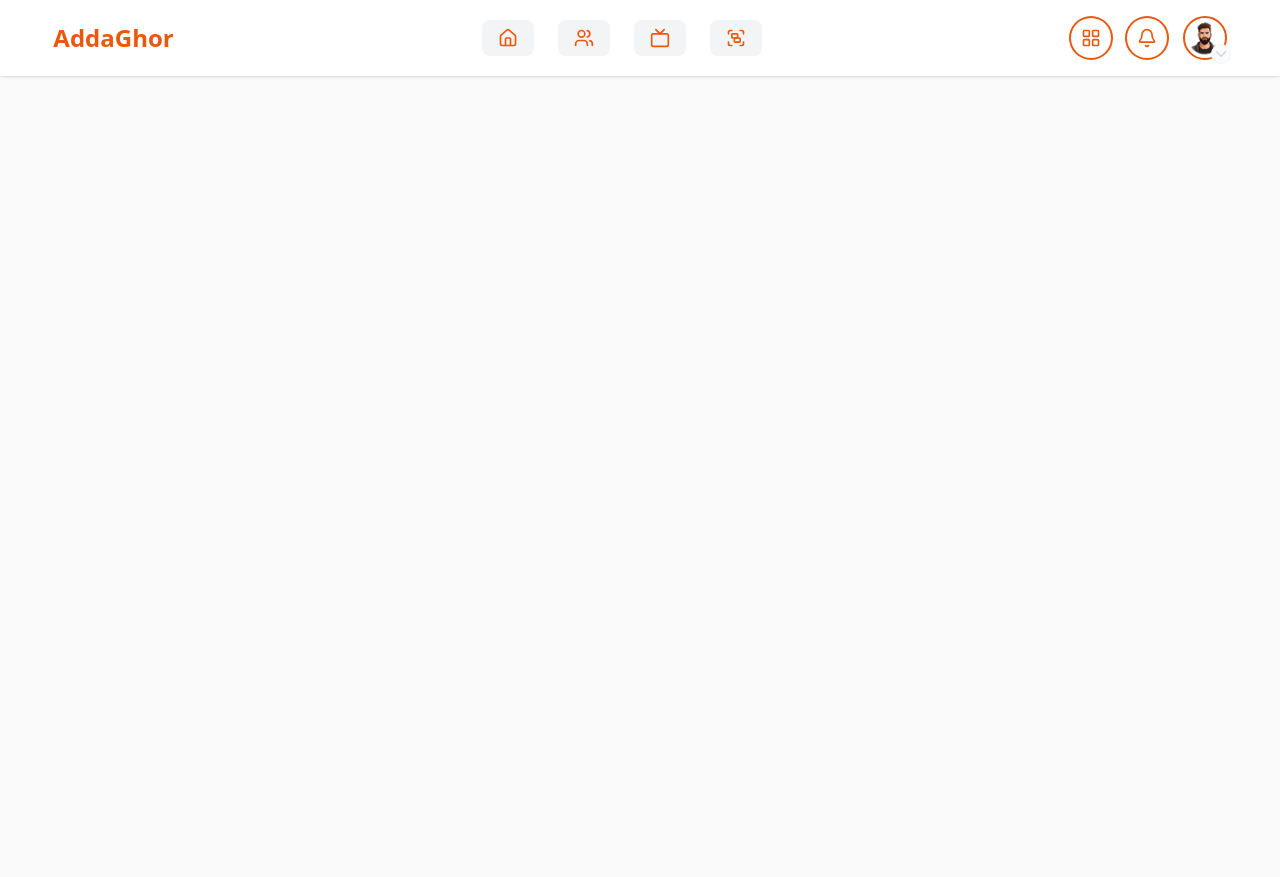
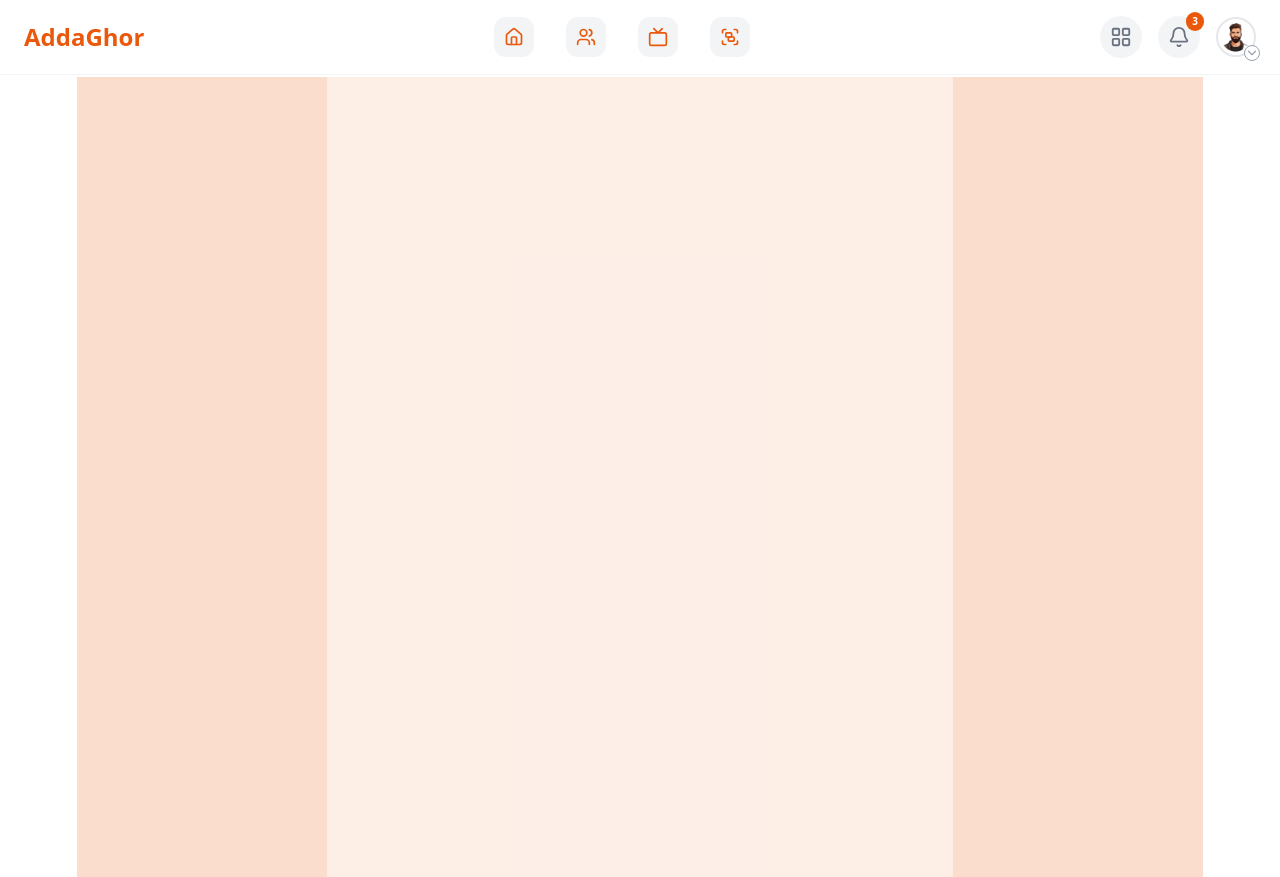
Before and after one commit to alaminislam34/addaghor-social-website, a Next.js app: page / in a window 1280 px wide. Built offline with nearby package versions, Linux system fonts and the light colour scheme.

Commit message:
added fully functional navbar g

```diff
--- a/src/app/(home)/components/Shared/Header/Navbar.jsx
+++ b/src/app/(home)/components/Shared/Header/Navbar.jsx
@@ -11,21 +11,51 @@ import {
 } from "lucide-react";
 import Image from "next/image";
 import Link from "next/link";
-import { useState } from "react";
+import { useEffect, useRef, useState } from "react";
 
 function Navbar() {
   const [showUserModal, setShowUserModal] = useState(false);
   const [showNotification, setShowNotification] = useState(false);
+
+  // Create refs for the entire container
+  const userDropdownRef = useRef(null);
+  const notificationDropdownRef = useRef(null);
+
+  useEffect(() => {
+    const handleClickOutside = (event) => {
+      // If the click is outside the USER container, close it
+      if (
+        userDropdownRef.current &&
+        !userDropdownRef.current.contains(event.target)
+      ) {
+        setShowUserModal(false);
+      }
+      // If the click is outside the NOTIFICATION container, close it
+      if (
+        notificationDropdownRef.current &&
+        !notificationDropdownRef.current.contains(event.target)
+      ) {
+        setShowNotification(false);
+      }
+    };
+
+    document.addEventListener("mousedown", handleClickOutside);
+    return () => document.removeEventListener("mousedown", handleClickOutside);
+  }, []);
+
   return (
-    <div className="bg-white dark:bg-dark shadow py-4 fixed top-0 left-0 w-full z-50">
-      <nav className="max-w-360 mx-auto w-11/12 flex items-center justify-between relative">
-        <div>
+    <div className="bg-white dark:bg-dark-bg border-b border-gray-100 dark:border-dark-border py-4 fixed top-0 left-0 w-full z-50 transition-colors">
+      <nav className="max-w-7xl mx-auto px-4 md:px-6 flex items-center justify-between relative">
+        {/* Logo */}
+        <Link href="/">
           <h1 className="text-xl md:text-2xl font-bold text-Primary">
             AddaGhor
           </h1>
-        </div>
+        </Link>
+
+        {/* Center Icons */}
         <div className="lg:block hidden">
-          <ul className="flex flex-row gap-6 items-center text-Primary *:py-2 *:px-4 *:rounded-lg *:bg-gray-100 *:cursor-pointer *:hover:bg-Primary/10 *:dark:bg-Primary/20">
+          <ul className="flex flex-row gap-8 items-center text-Primary *:p-2.5 *:rounded-xl *:bg-gray-100 *:cursor-pointer *:hover:bg-Primary/20 *:dark:bg-Primary/10 *:transition-all">
             <li>
               <Home size={20} />
             </li>
@@ -40,43 +70,163 @@ function Navbar() {
             </li>
           </ul>
         </div>
+
+        {/* Action Buttons */}
         <div className="flex items-center flex-row gap-4 ">
-          <button className="w-10 h-10 ring-2 ring-Primary rounded-full flex items-center justify-center text-Primary font-semibold">
-            <LayoutGrid size={20} />
+          <button className="p-2.5 text-gray-500 bg-gray-100 hover:bg-gray-200 dark:bg-dark-surface-hover dark:text-gray-400 rounded-full flex items-center justify-center transition-colors">
+            <LayoutGrid size={22} />
           </button>
+
+          {/* Notification Wrapper (REF GOES HERE) */}
+          <div className="relative" ref={notificationDropdownRef}>
             <button
               onClick={() => {
                 setShowNotification(!showNotification);
-              if (showUserModal) {
                 setShowUserModal(false);
-              }
               }}
-            className="w-10 h-10 ring-2 ring-Primary rounded-full flex items-center justify-center text-Primary font-semibold"
+              className={`p-2.5 rounded-full flex items-center justify-center relative transition-colors ${
+                showNotification
+                  ? "bg-primary-soft text-Primary"
+                  : "bg-gray-100 hover:bg-gray-200 dark:bg-dark-surface-hover text-gray-500"
+              }`}
             >
-            <Bell size={20} />
+              <span className="bg-Primary py-0.5 px-1.5 text-white text-[10px] font-bold rounded-full absolute -top-1 -right-1">
+                3
+              </span>
+              <Bell size={22} />
             </button>
-          <div className="relative cursor-pointer">
-            <Image
+
+            {/* Notification Dropdown */}
+            {showNotification && (
+              <div className="w-[320px] md:w-96 absolute top-12 right-0 z-50 border border-gray-100 dark:border-dark-border shadow-2xl rounded-2xl bg-white dark:bg-dark-surface overflow-hidden animate-in fade-in slide-in-from-top-2">
+                {/* Header */}
+
+                <div className="p-4 flex items-center justify-between border-b border-gray-100 dark:border-zinc-800">
+                  <div>
+                    <h3 className="text-sm font-bold text-gray-900 dark:text-white">
+                      Notifications
+                    </h3>
+
+                    <p className="text-[11px] text-gray-500">
+                      You have 3 unread messages
+                    </p>
+                  </div>
+
+                  <button className="text-[11px] font-medium text-Primary hover:underline">
+                    Mark all as read
+                  </button>
+                </div>
+
+                {/* Notification List */}
+
+                <div className="max-h-87.5 overflow-y-auto custom-scrollbar">
+                  <ul className="divide-y divide-gray-50 dark:divide-zinc-800/50">
+                    {/* Item 1 (Unread) */}
+
+                    <li className="relative bg-Primary/5 dark:bg-Primary/10 hover:bg-gray-50 dark:hover:bg-zinc-800 transition-colors cursor-pointer p-4">
+                      <div className="flex gap-3">
+                        <div className="w-10 h-10 rounded-full bg-blue-100 flex items-center justify-center shrink-0 text-blue-600">
+                          📦
+                        </div>
+
+                        <div className="flex flex-col gap-1">
+                          <p className="text-sm text-gray-800 dark:text-gray-200 leading-tight">
+                            <span className="font-semibold">Order #1234</span>{" "}
+                            has been shipped successfully.
+                          </p>
+
+                          <span className="text-[11px] text-Primary font-medium">
+                            2 mins ago
+                          </span>
+                        </div>
+
+                        <div className="absolute right-4 top-1/2 -translate-y-1/2 w-2 h-2 bg-Primary rounded-full"></div>
+                      </div>
+                    </li>
+
+                    {/* Item 2 (Read) */}
+
+                    <li className="hover:bg-gray-50 dark:hover:bg-zinc-800 transition-colors cursor-pointer p-4">
+                      <div className="flex gap-3">
+                        <div className="w-10 h-10 rounded-full bg-green-100 flex items-center justify-center shrink-0 text-green-600">
+                          💰
+                        </div>
+
+                        <div className="flex flex-col gap-1">
+                          <p className="text-sm text-gray-600 dark:text-gray-400 leading-tight">
+                            Payment received from{" "}
+                            <span className="font-semibold text-gray-800 dark:text-gray-200">
+                              Al Amin
+                            </span>
+                          </p>
+
+                          <span className="text-[11px] text-gray-400">
+                            1 hour ago
+                          </span>
+                        </div>
+                      </div>
+                    </li>
+
+                    {/* Item 3 (Read) */}
+
+                    <li className="hover:bg-gray-50 dark:hover:bg-zinc-800 transition-colors cursor-pointer p-4">
+                      <div className="flex gap-3">
+                        <div className="w-10 h-10 rounded-full bg-purple-100 flex items-center justify-center shrink-0 text-purple-600">
+                          🎉
+                        </div>
+
+                        <div className="flex flex-col gap-1">
+                          <p className="text-sm text-gray-600 dark:text-gray-400 leading-tight">
+                            Your premium subscription has been activated!
+                          </p>
+
+                          <span className="text-[11px] text-gray-400">
+                            Yesterday
+                          </span>
+                        </div>
+                      </div>
+                    </li>
+                  </ul>
+                </div>
+
+                {/* Footer */}
+
+                <Link
+                  href="/notifications"
+                  className="block w-full py-3 text-center text-sm font-semibold text-gray-700 dark:text-gray-300 bg-gray-50/50 dark:bg-zinc-800/50 hover:bg-gray-100 dark:hover:bg-zinc-800 transition-colors border-t border-gray-100 dark:border-zinc-800"
+                >
+                  View All Notifications
+                </Link>
+              </div>
+            )}
+          </div>
+
+          {/* User Wrapper (REF GOES HERE) */}
+          <div className="relative" ref={userDropdownRef}>
+            <div
               onClick={() => {
                 setShowUserModal(!showUserModal);
-                if (showNotification) {
                 setShowNotification(false);
-                }
               }}
+              className="relative cursor-pointer group"
+            >
+              <Image
                 src={"/logos/user.png"}
-              height={400}
-              width={400}
-              alt="User image"
-              className="w-11 h-11 border-2 border-Primary object-cover bg-cover bg-center rounded-full cursor-pointer"
+                height={40}
+                width={40}
+                alt="User"
+                className="w-10 h-10 border-2  group-hover:border-Primary rounded-full transition-all border-gray-200"
               />
-            <span className="absolute border rounded-full border-gray-100 dark:border-gray-700 bg-gray-50 text-gray-300 dark:text-gray-400 dark:bg-Primary/50 -bottom-1 -right-1">
-              <ChevronDown size={18} />
+              <span className="absolute -bottom-1 -right-1 bg-white dark:bg-dark-border border dark:border-dark-border-strong rounded-full text-gray-400">
+                <ChevronDown size={14} />
               </span>
             </div>
-          {/* User detail dropdown */}
+
+            {/* User Dropdown */}
             {showUserModal && (
-            <div className="max-w-70 w-full z-50 border border-gray-100 shadow-2xl shadow-black/5 absolute top-14 right-0 p-2 rounded-2xl bg-white/95 dark:bg-zinc-900/95 backdrop-blur-xl animate-in fade-in zoom-in-95 duration-200">
+              <div className="w-64 absolute top-12 right-0 z-50 border border-gray-100 dark:border-dark-border shadow-2xl rounded-2xl bg-white dark:bg-dark-surface p-2 animate-in fade-in zoom-in-95">
                 {/* User Profile Header */}
+
                 <div className="p-3 mb-1 flex items-center gap-3">
                   <div className="relative">
                     <Image
@@ -86,12 +236,15 @@ function Navbar() {
                       alt="User image"
                       className="w-11 h-11 border-2 border-Primary/20 object-cover rounded-full shadow-sm"
                     />
+
                     <div className="absolute bottom-0 right-0 w-3 h-3 bg-green-500 border-2 border-white rounded-full"></div>
                   </div>
+
                   <div className="flex flex-col">
                     <h1 className="text-sm font-semibold text-gray-900 dark:text-white">
                       Al Amin Islam
                     </h1>
+
                     <p className="text-xs text-gray-500 dark:text-gray-400 truncate">
                       alamin@example.com
                     </p>
@@ -101,6 +254,7 @@ function Navbar() {
                 <div className="h-px bg-gray-100 dark:bg-zinc-800 my-1 mx-2"></div>
 
                 {/* Navigation Links */}
+
                 <div className="p-1">
                   <ul className="space-y-0.5">
                     <li>
@@ -112,6 +266,7 @@ function Navbar() {
                         My Profile
                       </Link>
                     </li>
+
                     <li>
                       <Link
                         href={"/settings"}
@@ -121,6 +276,7 @@ function Navbar() {
                         Account Settings
                       </Link>
                     </li>
+
                     <li>
                       <Link
                         href={"/billing"}
@@ -136,6 +292,7 @@ function Navbar() {
                 <div className="h-px bg-gray-100 dark:bg-zinc-800 my-1 mx-2"></div>
 
                 {/* Footer / Logout */}
+
                 <div className="p-1">
                   <button className="w-full mt-1 flex items-center gap-3 py-2.5 px-3 text-sm font-semibold text-red-600 dark:text-red-400 rounded-lg hover:bg-red-50 dark:hover:bg-red-950/30 transition-colors">
                     <span className="w-5 h-5">📤</span>
@@ -144,94 +301,7 @@ function Navbar() {
                 </div>
               </div>
             )}
-          {/* Notification Dropdown */}
-          {showNotification && (
-            <div className="max-w-[320px] md:max-w-95 w-full z-50 border border-gray-100 shadow-2xl shadow-black/5 absolute top-14 right-0 overflow-hidden rounded-2xl bg-white/95 dark:bg-zinc-900/95 backdrop-blur-xl animate-in fade-in slide-in-from-top-2 duration-200">
-              {/* Header */}
-              <div className="p-4 flex items-center justify-between border-b border-gray-100 dark:border-zinc-800">
-                <div>
-                  <h3 className="text-sm font-bold text-gray-900 dark:text-white">
-                    Notifications
-                  </h3>
-                  <p className="text-[11px] text-gray-500">
-                    You have 3 unread messages
-                  </p>
           </div>
-                <button className="text-[11px] font-medium text-Primary hover:underline">
-                  Mark all as read
-                </button>
-              </div>
-
-              {/* Notification List */}
-              <div className="max-h-87.5 overflow-y-auto custom-scrollbar">
-                <ul className="divide-y divide-gray-50 dark:divide-zinc-800/50">
-                  {/* Item 1 (Unread) */}
-                  <li className="relative bg-Primary/5 dark:bg-Primary/10 hover:bg-gray-50 dark:hover:bg-zinc-800 transition-colors cursor-pointer p-4">
-                    <div className="flex gap-3">
-                      <div className="w-10 h-10 rounded-full bg-blue-100 flex items-center justify-center shrink-0 text-blue-600">
-                        📦
-                      </div>
-                      <div className="flex flex-col gap-1">
-                        <p className="text-sm text-gray-800 dark:text-gray-200 leading-tight">
-                          <span className="font-semibold">Order #1234</span> has
-                          been shipped successfully.
-                        </p>
-                        <span className="text-[11px] text-Primary font-medium">
-                          2 mins ago
-                        </span>
-                      </div>
-                      <div className="absolute right-4 top-1/2 -translate-y-1/2 w-2 h-2 bg-Primary rounded-full"></div>
-                    </div>
-                  </li>
-
-                  {/* Item 2 (Read) */}
-                  <li className="hover:bg-gray-50 dark:hover:bg-zinc-800 transition-colors cursor-pointer p-4">
-                    <div className="flex gap-3">
-                      <div className="w-10 h-10 rounded-full bg-green-100 flex items-center justify-center shrink-0 text-green-600">
-                        💰
-                      </div>
-                      <div className="flex flex-col gap-1">
-                        <p className="text-sm text-gray-600 dark:text-gray-400 leading-tight">
-                          Payment received from{" "}
-                          <span className="font-semibold text-gray-800 dark:text-gray-200">
-                            Al Amin
-                          </span>
-                        </p>
-                        <span className="text-[11px] text-gray-400">
-                          1 hour ago
-                        </span>
-                      </div>
-                    </div>
-                  </li>
-
-                  {/* Item 3 (Read) */}
-                  <li className="hover:bg-gray-50 dark:hover:bg-zinc-800 transition-colors cursor-pointer p-4">
-                    <div className="flex gap-3">
-                      <div className="w-10 h-10 rounded-full bg-purple-100 flex items-center justify-center shrink-0 text-purple-600">
-                        🎉
-                      </div>
-                      <div className="flex flex-col gap-1">
-                        <p className="text-sm text-gray-600 dark:text-gray-400 leading-tight">
-                          Your premium subscription has been activated!
-                        </p>
-                        <span className="text-[11px] text-gray-400">
-                          Yesterday
-                        </span>
-                      </div>
-                    </div>
-                  </li>
-                </ul>
-              </div>
-
-              {/* Footer */}
-              <Link
-                href="/notifications"
-                className="block w-full py-3 text-center text-sm font-semibold text-gray-700 dark:text-gray-300 bg-gray-50/50 dark:bg-zinc-800/50 hover:bg-gray-100 dark:hover:bg-zinc-800 transition-colors border-t border-gray-100 dark:border-zinc-800"
-              >
-                View All Notifications
-              </Link>
-            </div>
-          )}
         </div>
       </nav>
     </div>
--- a/src/app/(home)/page.tsx
+++ b/src/app/(home)/page.tsx
@@ -1,5 +1,11 @@
 export default function Home() {
   return (
-    <div className="flex min-h-screen items-center justify-center bg-zinc-50 font-sans dark:bg-black"></div>
+    <section className="">
+      <div className="grid grid-cols-1 md:grid-cols-6 lg:grid-cols-9 max-w-360 mx-auto px-4 md:px-6 xl:w-11/12 dark:bg-black min-h-screen">
+        <div className=" md:col-span-2 bg-Primary/20"></div>
+        <div className=" md:col-span-4 lg:col-span-5 bg-Primary/10"></div>
+        <div className=" hidden lg:col-span-2 lg:block bg-Primary/20"></div>
+      </div>
+    </section>
   );
 }
--- a/src/app/globals.css
+++ b/src/app/globals.css
@@ -5,17 +5,79 @@
 }
 
 @theme {
-  /* Branding Colors */
   --color-Primary: #ea580c;
-  --color-light: #f9fafb;
-  --color-gray:#ffffff10;
   /* orange-600 */
-  --color-brand-orange-hover: #f97316;
+  --color-primary-hover: #f97316;
   /* orange-500 */
+  --color-primary-soft: #ffedd5;
+  /* orange-100 */
 
+  /* ========================= */
+  /* LIGHT MODE COLORS */
+  /* ========================= */
 
-  /* dark color theme */
-  --color-dark: #0a0a0a;
+  /* Background */
+  --color-light-bg: #f9fafb;
+  /* main background */
+  --color-light-surface: #ffffff;
+  /* card / modal */
+  --color-light-surface-hover: #f3f4f6;
+
+  /* Text */
+  --color-light-text-primary: #111827;
+  /* main text */
+  --color-light-text-secondary: #4b5563;
+  /* muted text */
+  --color-light-text-disabled: #9ca3af;
+
+  /* Border */
+  --color-light-border: #e5e7eb;
+  --color-light-border-strong: #d1d5db;
+
+  /* Shadow */
+  --shadow-light-sm: 0 1px 2px rgba(0, 0, 0, 0.05);
+  --shadow-light-md: 0 4px 6px rgba(0, 0, 0, 0.08);
+  --shadow-light-lg: 0 10px 15px rgba(0, 0, 0, 0.1);
+
+  /* ========================= */
+  /* DARK MODE COLORS */
+  /* ========================= */
+
+  /* Background */
+  --color-dark-bg: #0a0a0a;
+  /* main background */
+  --color-dark-surface: #121212;
+  /* card / modal */
+  --color-dark-surface-hover: #1a1a1a;
+
+  /* Text */
+  --color-dark-text-primary: #f9fafb;
+  /* main text */
+  --color-dark-text-secondary: #9ca3af;
+  /* muted text */
+  --color-dark-text-disabled: #6b7280;
+
+  /* Border */
+  --color-dark-border: #262626;
+  --color-dark-border-strong: #404040;
+
+  /* Shadow */
+  --shadow-dark-sm: 0 1px 2px rgba(0, 0, 0, 0.4);
+  --shadow-dark-md: 0 4px 8px rgba(0, 0, 0, 0.5);
+  --shadow-dark-lg: 0 12px 20px rgba(0, 0, 0, 0.6);
+
+  /* ========================= */
+  /* COMMON UI STATES */
+  /* ========================= */
+
+  --color-success: #16a34a;
+  --color-warning: #facc15;
+  --color-danger: #dc2626;
+  --color-info: #2563eb;
+
+  /* Overlay */
+  --color-overlay-light: rgba(0, 0, 0, 0.4);
+  --color-overlay-dark: rgba(0, 0, 0, 0.7);
 }
 
 button {
--- a/tsconfig.json
+++ b/tsconfig.json
@@ -29,6 +29,6 @@
     ".next/types/**/*.ts",
     ".next/dev/types/**/*.ts",
     "**/*.mts"
-  ],
+, "src/app/(home)/components/Shared/Header/Navbar.jsx"  ],
   "exclude": ["node_modules"]
 }
```
Also changed, not shown: src/app/(home)/components/Home/TopSection/TopSection.jsx (added, +11 -0 lines). Lines whose indentation alone changed are shown as unchanged.
